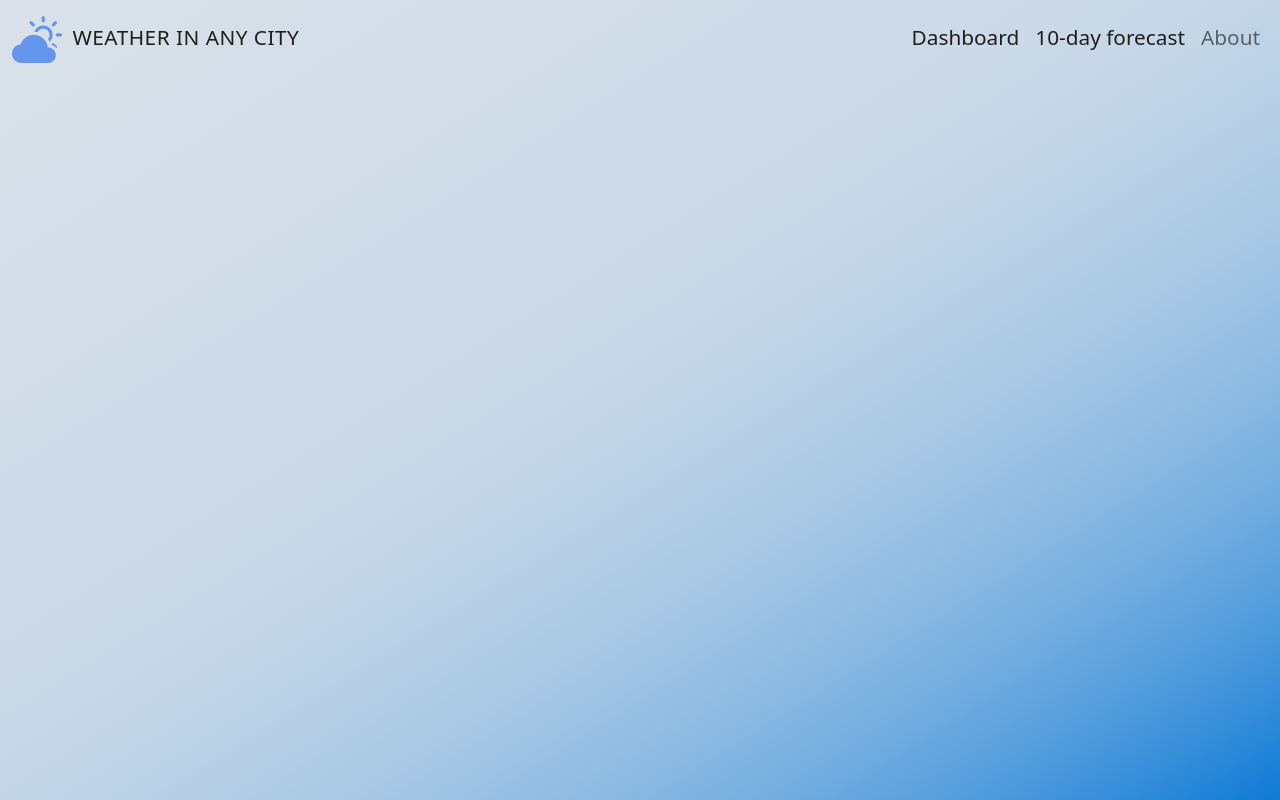
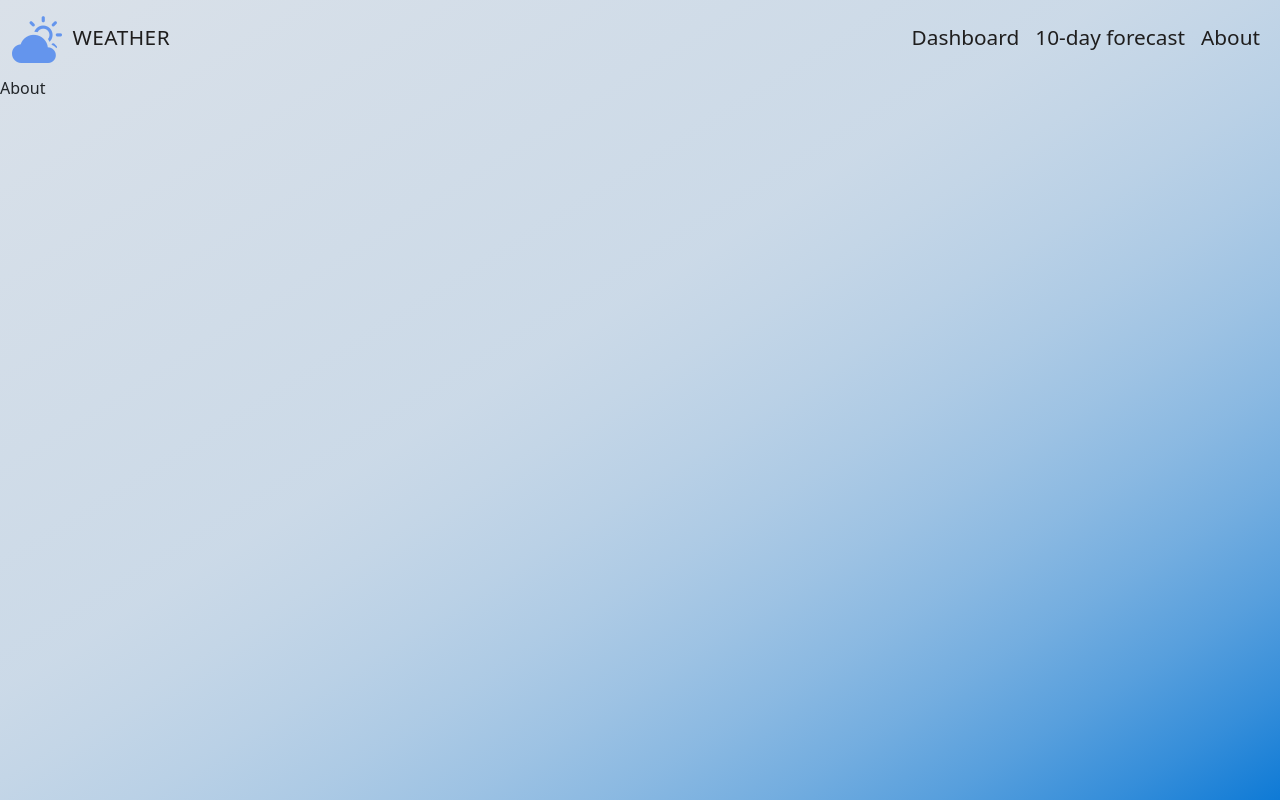
Before and after one commit to MariiaUdovytska/React-Learn-and-Practice, a React (Create React App) app: page /about in a window 1280 px wide. Built offline with nearby package versions, Linux system fonts and the light colour scheme.

Commit message:
Connected the component page about

```diff
--- /dev/null
+++ b/src/About.js
@@ -0,0 +1,14 @@
+import React from "react"
+
+class About extends React.Component {
+	constructor(props) {
+		super(props);
+	}
+
+	render(){
+		return(
+			<div>About</div>
+		)
+	}
+}
+export default About;
--- a/src/App.css
+++ b/src/App.css
@@ -103,7 +103,7 @@ body {
 .App {
   font-size: 16px;
 }
-.Header {
+/* .Header {
   display: flex;
   flex-direction: row;
   justify-content: space-between;
@@ -124,7 +124,7 @@ body {
 }
 .Logo__name {
   margin-left: 10px;
-}
+} */
 .container {
   max-width: 1352px !important;
 }
--- a/src/App.js
+++ b/src/App.js
@@ -4,6 +4,7 @@ import 'bootstrap/dist/css/bootstrap.min.css';
 import Navibar from './NavbarBootstrap';
 import Forecast from './Forecast';
 import  { BrowserRouter,Routes , Route} from 'react-router-dom';
+import About from './About.js';
 
 
 
@@ -12,12 +13,13 @@ function App() {
 		<div className="App">
 			<div className='Wrapper'>
 				<BrowserRouter>
-					<Navibar firstHeader={{name:"Weather in any city"}}/>
+					<Navibar firstHeader={{name:"Weather"}}/>
 					{/* <Forecast/>
 					<AddWeatherCities/> */}
 					<Routes>
 						<Route exact path="/" element={<AddWeatherCities/>}/>
 						<Route path="/forecast" element={<Forecast/>} exact/>
+						<Route path="/about" element={<About/>} exact/>
 					</Routes>
 				</BrowserRouter>
 			</div>
--- a/src/NavbarBootstrap.js
+++ b/src/NavbarBootstrap.js
@@ -9,7 +9,7 @@ function Navibar(props){
 			<Navbar expand="lg">
 				<Container>
 					<Navbar.Brand href="#home">
-					<i className="bi bi-cloud-sun-fill Logo__img" style={{ display: 'inline-flex', marginRight: '10px', fontSize: '50px', color: 'cornflowerblue'}}></i>
+						<i className="bi bi-cloud-sun-fill Logo__img" style={{ display: 'inline-flex', marginRight: '10px', fontSize: '50px', color: 'cornflowerblue'}}></i>
 						{props.firstHeader.name}
 					</Navbar.Brand>
 					<Navbar.Toggle aria-controls="basic-navbar-nav" />
@@ -17,21 +17,11 @@ function Navibar(props){
 						<Nav className="ml-auto">
 						<Nav.Link><Link className="navbar__a" to="/">Dashboard</Link></Nav.Link>
 						<Nav.Link><Link className="navbar__a" to="/forecast">10-day forecast</Link></Nav.Link>
-						<Nav.Link href="#link">About</Nav.Link>
-						{/* <Nav.Link href="/">Dashboard</Nav.Link>
-						<Nav.Link href="/forecast">8-day forecast</Nav.Link>
-						<Nav.Link href="#link">About</Nav.Link> */}
-						{/* <NavDropdown title="Popular Cities" id="basic-nav-dropdown">
-							<NavDropdown.Item href="#action/3.1">Kharkiv</NavDropdown.Item>
-							<NavDropdown.Item href="#action/3.2">Kyiv</NavDropdown.Item>
-							<NavDropdown.Item href="#action/3.3">Viena</NavDropdown.Item>
-							<NavDropdown.Divider />
-							<NavDropdown.Item href="#action/3.4">Phuket</NavDropdown.Item>
-						</NavDropdown> */}
+						<Nav.Link><Link className="navbar__a" to="/about">About</Link></Nav.Link>
 						</Nav>
 					</Navbar.Collapse>
 				</Container>
-				</Navbar>
+			</Navbar>
 		</>
 	)
 }
```
Also changed, not shown: 1 other file (tests, documents, lock files or other folders).
